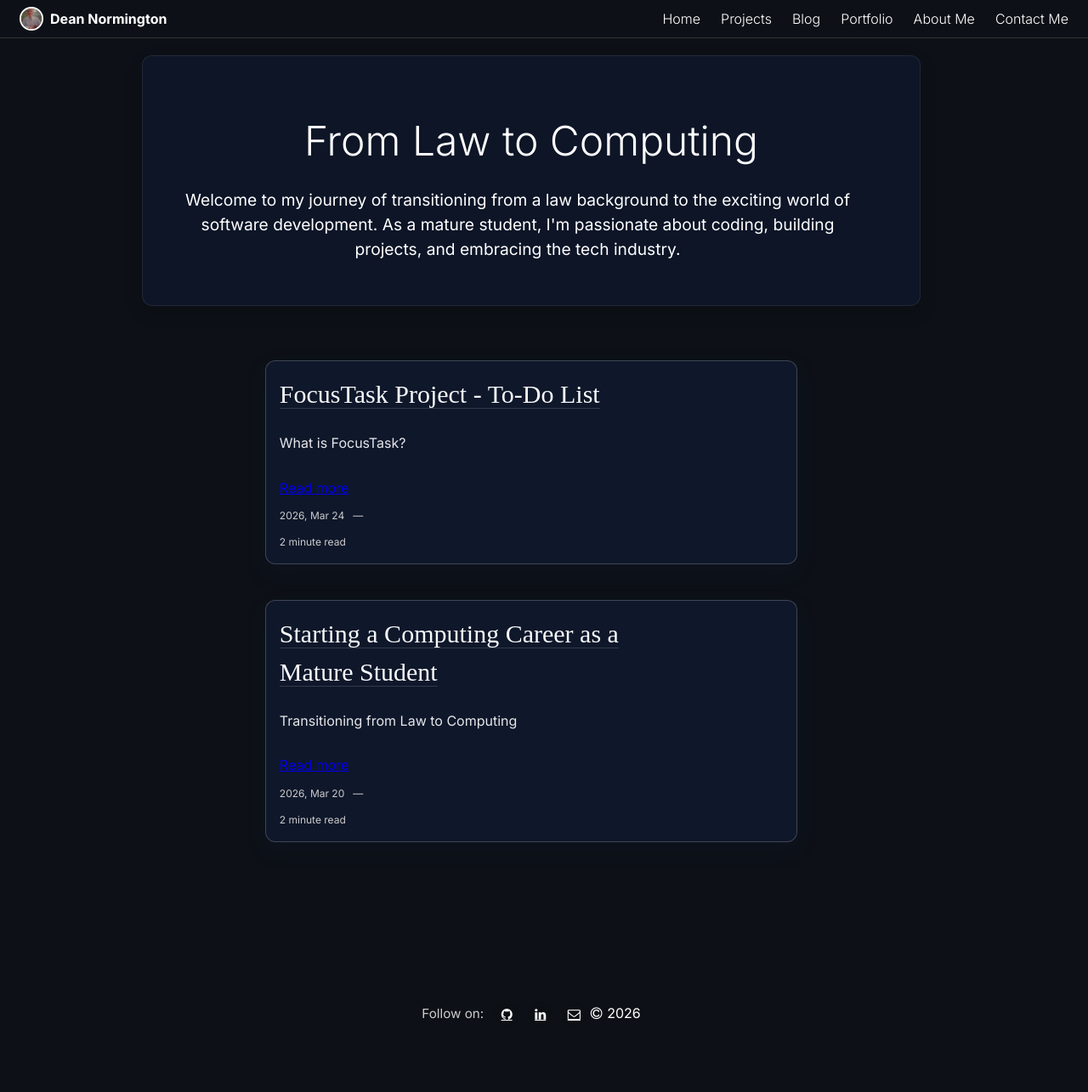
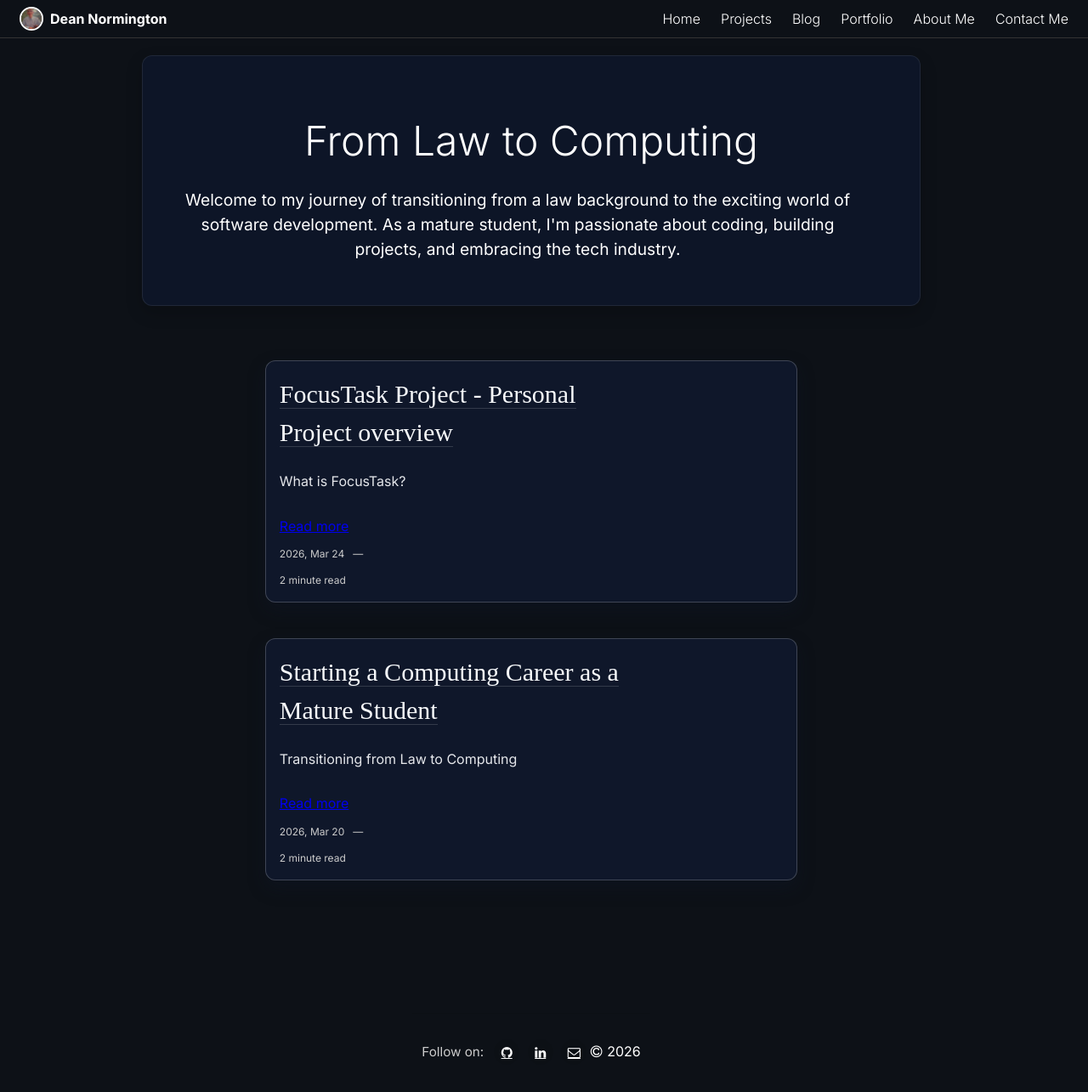
Before and after one commit to dean-js/dnormingtonlaw.uk, a Jekyll site: the page built from index.html, in a window 1280 px wide and 1313 px high. Shown: the top 1285 px of the window at 85% size. Built offline with Jekyll 4.4.1, drawn with Linux system fonts in a browser that asks for light colours; the list of posts is cut into pages by our own code.

Commit message:
changed title of focustask test post

```diff
--- a/_posts/2026-03-24-FocusTask-Project-Personal-Overview.markdown
+++ b/_posts/2026-03-24-FocusTask-Project-Personal-Overview.markdown
@@ -1,6 +1,6 @@
 ---
 layout: post
-title: FocusTask Project - To-Do List
+title: FocusTask Project - Personal Project overview
 date: 2026-03-24 17:05:00 +0000
 description: A personal reflection on Creating FocusTask - A simple but Effcient to-do List application
 img: # Add image post (optional)
```
